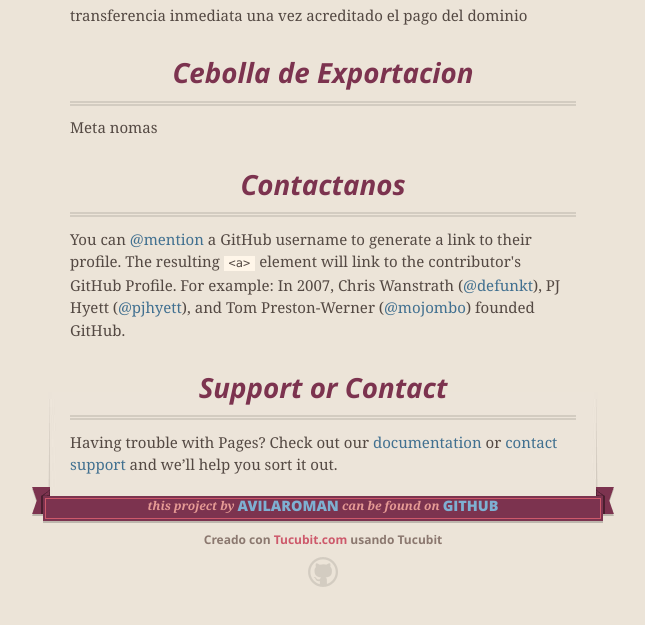
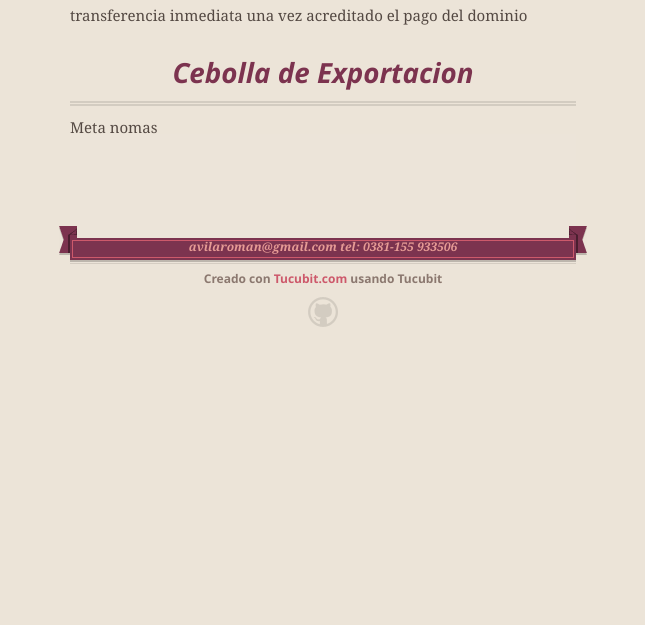
Before and after one commit to avilaroman/cebolla, a plain HTML site: page index.html in a window 1280 px wide. Shown: the part 717-1342 px from the top of the page, without its empty margins (317-962 px from the left). After the commit the page ends 1084 px from the top, so only its background shows below. Drawn offline with nearby package versions, Linux system fonts and the light colour scheme.

Commit message:
datos de contacto

```diff
--- a/index.html
+++ b/index.html
@@ -64,18 +64,10 @@
 <h3>
 <a id="authors-and-contributors" class="anchor" href="#authors-and-contributors" aria-hidden="true"><span class="octicon octicon-link"></span></a>Contactanos</h3>
 
-<p>You can <a href="https://github.com/blog/821" class="user-mention">@mention</a> a GitHub username to generate a link to their profile. The resulting <code>&lt;a&gt;</code> element will link to the contributor's GitHub Profile. For example: In 2007, Chris Wanstrath (<a href="https://github.com/defunkt" class="user-mention">@defunkt</a>), PJ Hyett (<a href="https://github.com/pjhyett" class="user-mention">@pjhyett</a>), and Tom Preston-Werner (<a href="https://github.com/mojombo" class="user-mention">@mojombo</a>) founded GitHub.</p>
-
-<h3>
-<a id="support-or-contact" class="anchor" href="#support-or-contact" aria-hidden="true"><span class="octicon octicon-link"></span></a>Support or Contact</h3>
-
-<p>Having trouble with Pages? Check out our <a href="https://help.github.com/pages">documentation</a> or <a href="https://github.com/contact">contact support</a> and we’ll help you sort it out.</p>
-      </section>
-
       <footer>
         <span class="ribbon-outer">
           <span class="ribbon-inner">
-            <p>this project by <a href="https://github.com/avilaroman">avilaroman</a> can be found on <a href="https://github.com/avilaroman/cebolla">GitHub</a></p>
+            <p>avilaroman@gmail.com  tel: 0381-155 933506</p>
           </span>
           <span class="left-tail"></span>
           <span class="right-tail"></span>
```
